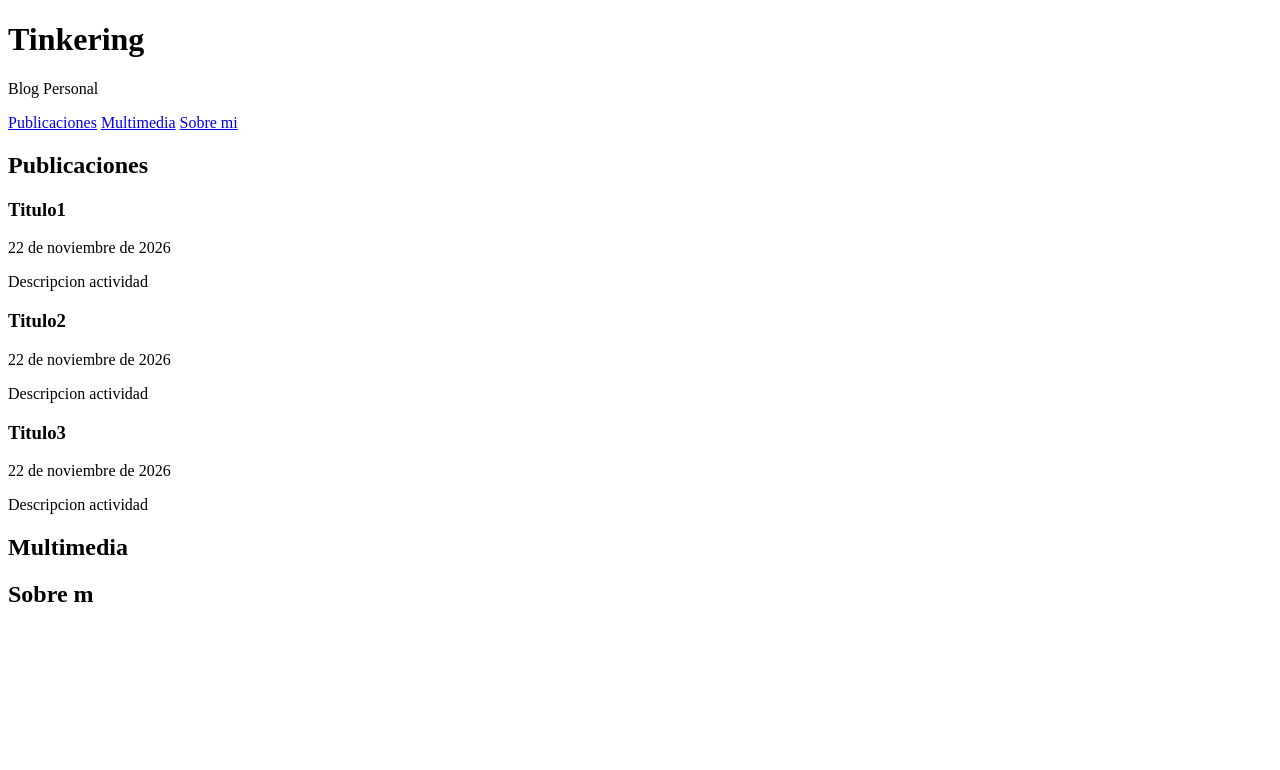
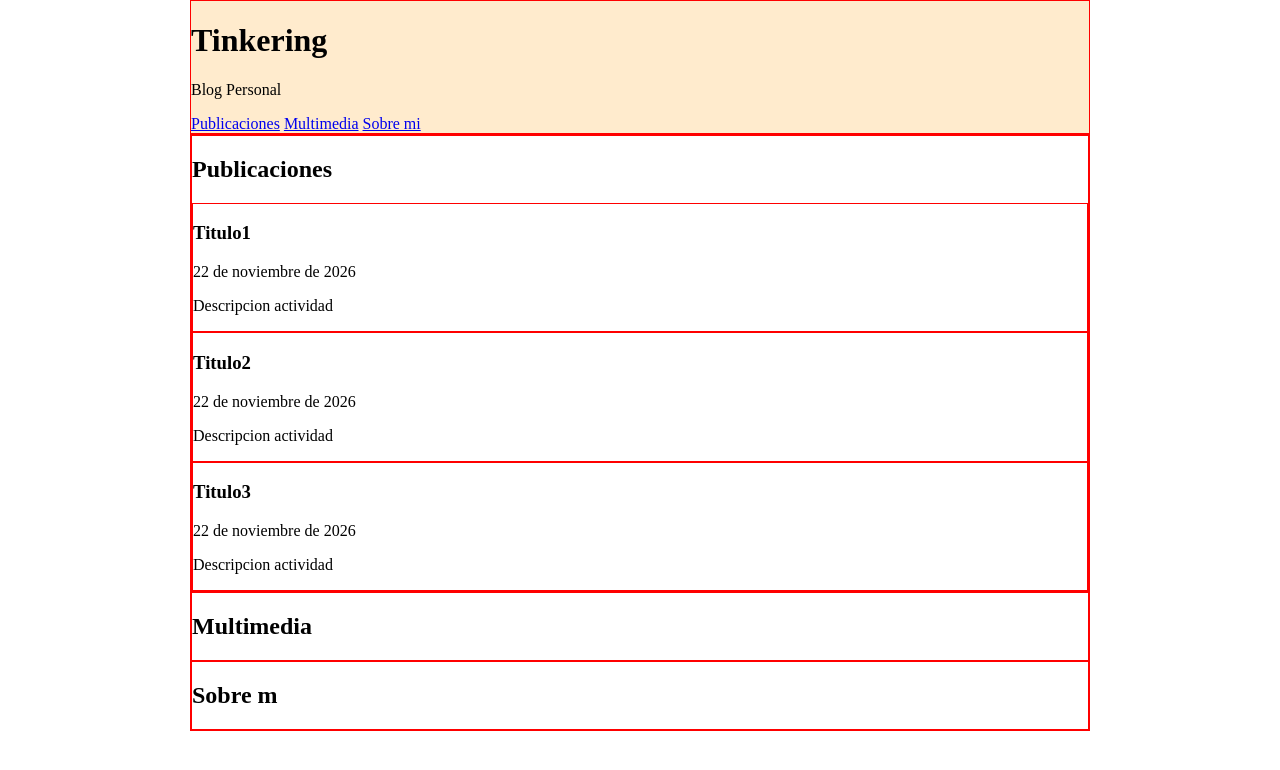
Before and after one commit to 1eduportela/tinkering, a plain HTML site: page index.html in a window 1280 px wide. Drawn offline with Linux system fonts and the light colour scheme; files that its build step writes are made by us from their sources.

Commit message:
Primeros pasos css

```diff
--- a/index.html
+++ b/index.html
@@ -4,6 +4,7 @@
     <meta charset="UTF-8">
     <meta name="viewport" content="width=device-width, initial-scale=1.0">
     <title>Tinkering</title>
+    <link rel="stylesheet" href="styles.css">
 </head>
 <body>
     <header>
--- a/tinkering/styles.css
+++ b/tinkering/styles.css
@@ -0,0 +1,15 @@
+header, main, section, article {
+    border: 1px solid red;
+}
+
+header{
+    position:sticky;
+    top:0;
+
+    background-color: blanchedalmond;
+}
+
+body{
+    max-width: 900px;
+    margin: 0 auto;
+}
```
